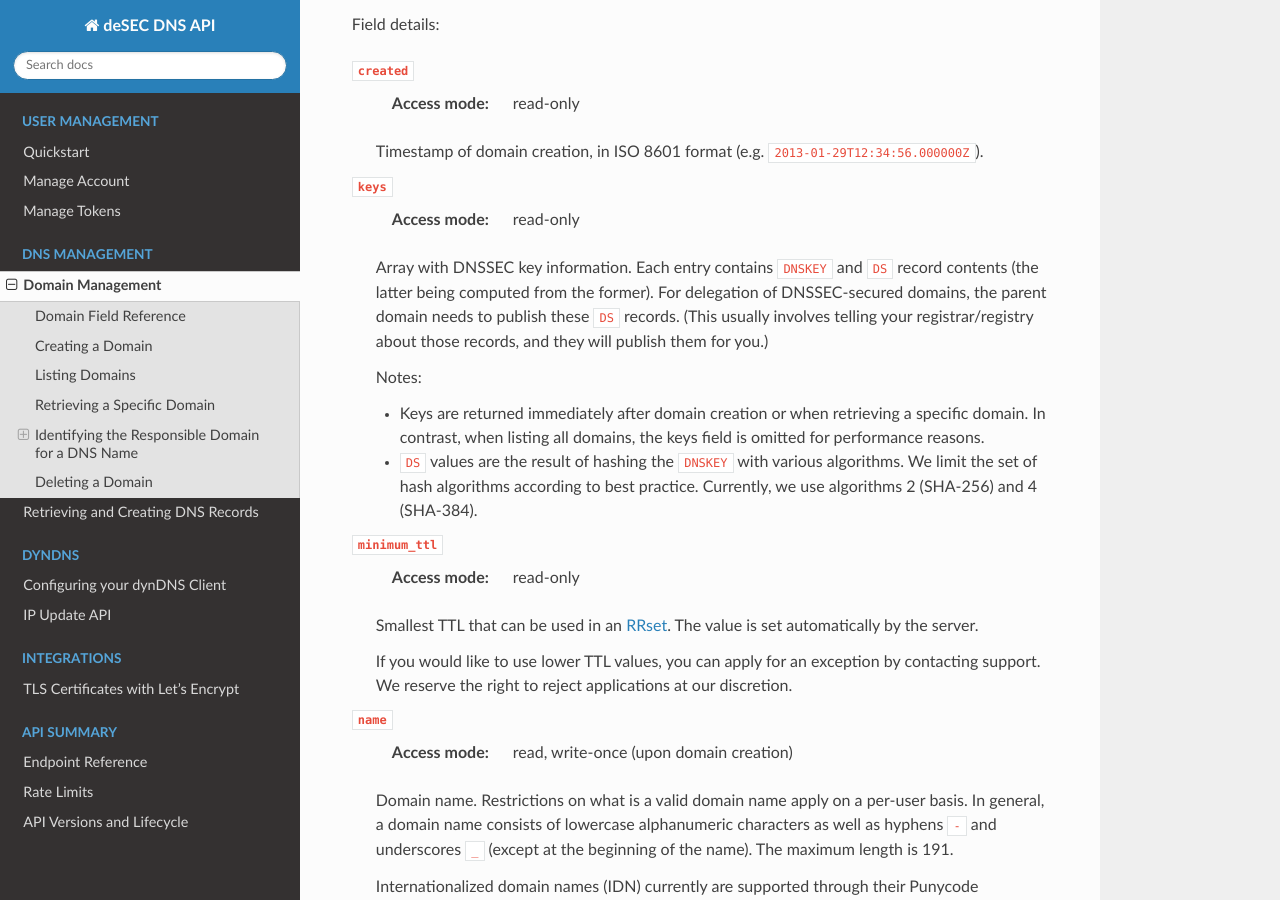
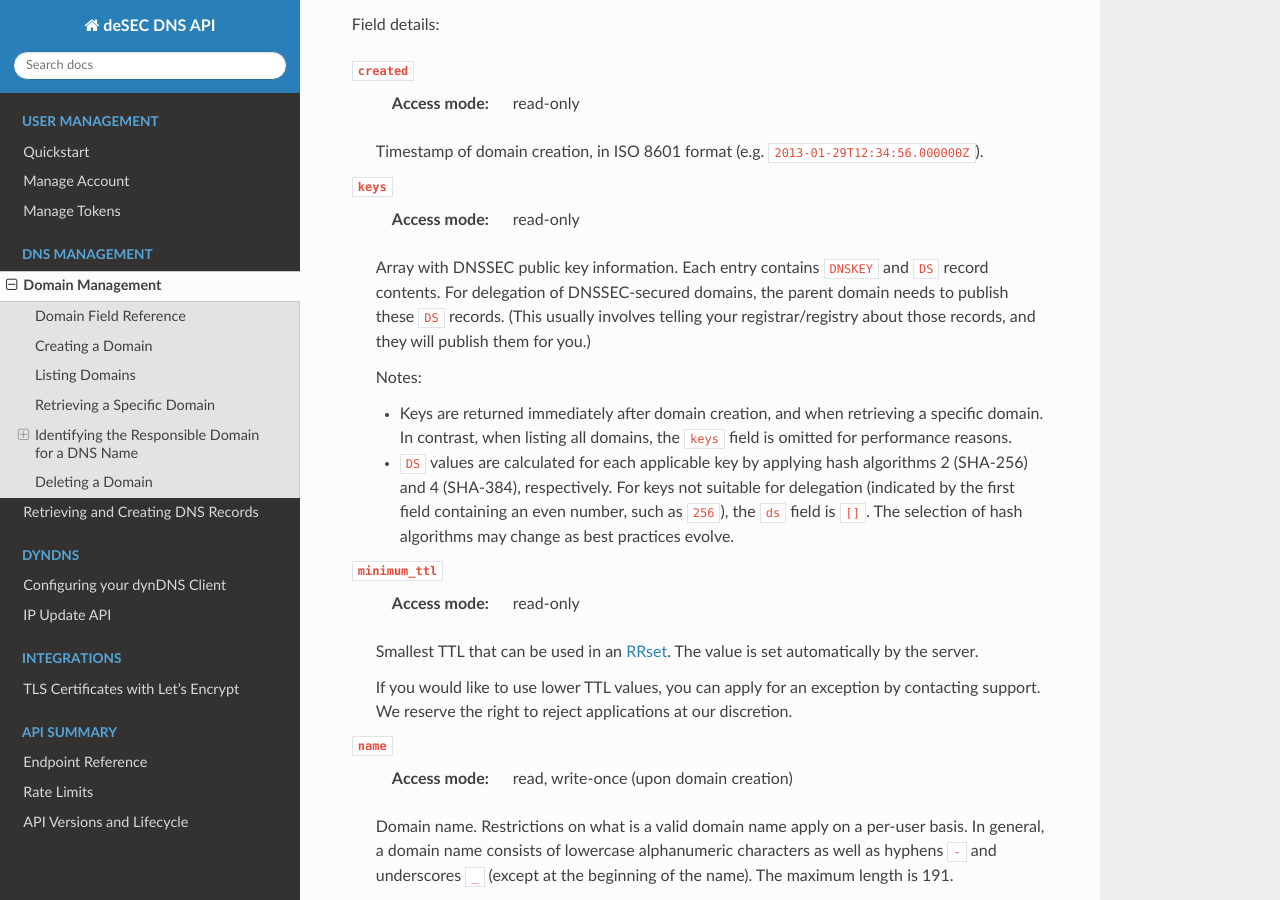
Before and after one commit to desec-io/desec-stack, a Sphinx documentation site: the page built from docs/dns/domains.rst, in a window 1280 px wide and 900 px high, scrolled down 741 px. Built offline with Sphinx 7.4.7 and the Read the Docs theme 2.0.0, drawn with Linux system fonts in a browser that asks for light colours.

Commit message:
feat(api): in Domain.keys, return all DNSSEC key types

```diff
--- a/docs/dns/domains.rst
+++ b/docs/dns/domains.rst
@@ -49,22 +49,23 @@ Field details:
 ``keys``
     :Access mode: read-only
 
-    Array with DNSSEC key information.  Each entry contains ``DNSKEY`` and
-    ``DS`` record contents (the latter being computed from the former).
-    For delegation of DNSSEC-secured domains,
+    Array with DNSSEC public key information.  Each entry contains ``DNSKEY``
+    and ``DS`` record contents.  For delegation of DNSSEC-secured domains,
     the parent domain needs to publish these ``DS`` records.  (This usually
     involves telling your registrar/registry about those records, and they
     will publish them for you.)
 
     Notes:
 
-    - Keys are returned immediately after domain creation or when retrieving a
-      specific domain. In contrast, when listing all domains, the keys field
-      is omitted for performance reasons.
+    - Keys are returned immediately after domain creation, and when retrieving
+      a specific domain.  In contrast, when listing all domains, the ``keys``
+      field is omitted for performance reasons.
 
-    - ``DS`` values are the result of hashing the ``DNSKEY`` with various
-      algorithms.  We limit the set of hash algorithms according to best
-      practice.  Currently, we use algorithms 2 (SHA-256) and 4 (SHA-384).
+    - ``DS`` values are calculated for each applicable key by applying hash
+      algorithms 2 (SHA-256) and 4 (SHA-384), respectively.
+      For keys not suitable for delegation (indicated by the first field
+      containing an even number, such as ``256``), the ``ds`` field is ``[]``.
+      The selection of hash algorithms may change as best practices evolve.
 
 ``minimum_ttl``
     :Access mode: read-only
```
Also changed, not shown: 1 other file.
